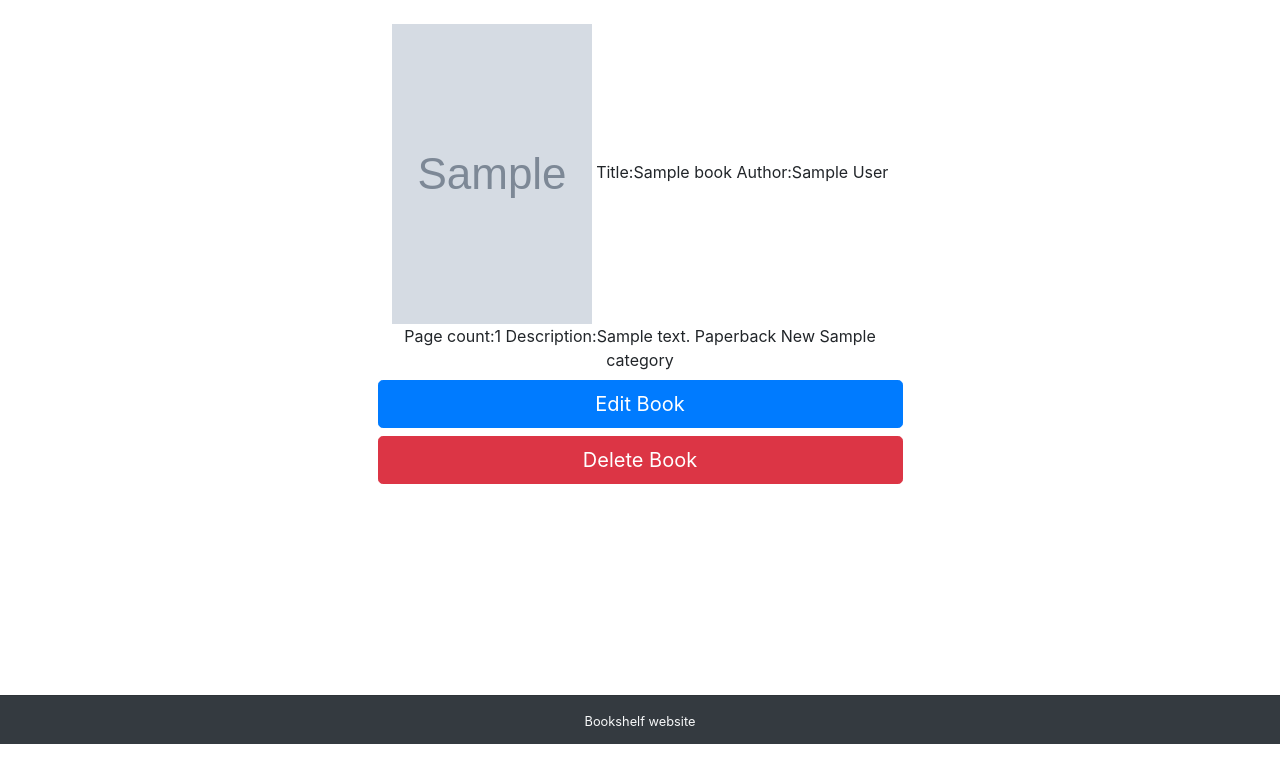
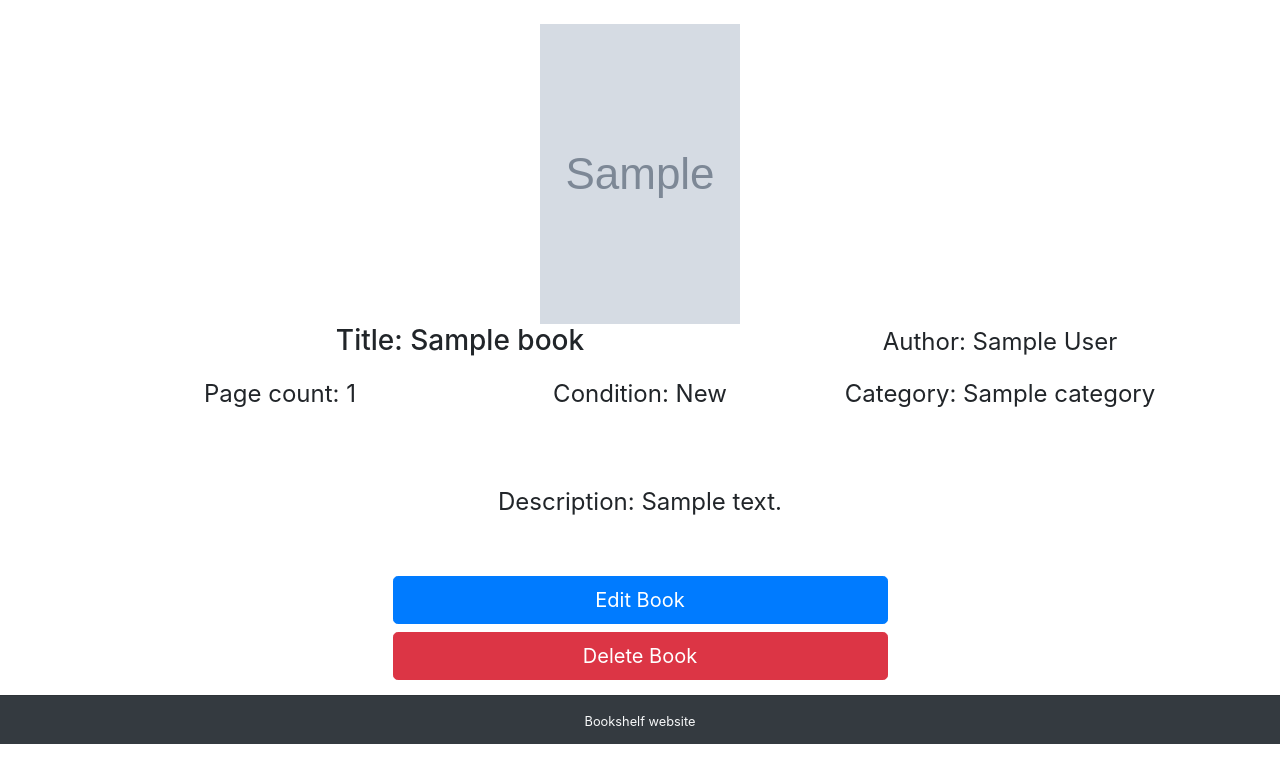
Before and after one commit to Danielvalev/bookshelf, a Django app: page /books/details/1/ in a window 1280 px wide. Shown: the part 56-816 px from the top of the page. Run offline with Django 3.2, Linux system fonts and the light colour scheme; a user stored in the database is signed in; tables that the repository leaves empty hold one stand-in row (values such as "Sample post"); grey boxes marked "Sample" are stand-in pictures; some libraries are stand-ins or nearby versions.

Commit message:
Added custom css and fix book_details template

```diff
--- a/bookshelf/static/css/style.css
+++ b/bookshelf/static/css/style.css
@@ -11,3 +11,13 @@ body {
 #footer {
     margin-top: 5rem;
 }
+
+.book-details {
+    font-size: 1.5rem;
+}
+
+.book-details-description {
+    font-size: 1.5rem;
+    margin: 1.5rem;
+    padding: 2rem;
+}
--- a/bookshelf/templates/books/book_detail.html
+++ b/bookshelf/templates/books/book_detail.html
@@ -3,30 +3,46 @@
 {% load crispy_forms_tags %}
 {% block title %}{{ book.title }} | Bookshelf{% endblock %}
 {% block site_content %}
-    <div class="col-md-6 text-center mx-auto">
+<div class="col-md-12 text-center mx-auto">
 
     <div class="text-center">
+        <div class="text-center" class="book-details-image">
             {% if book.image %}
             <img src="{{ book.image.url }}" alt="{{ book.title }}" width="200" height="300">
             {% else %}
             <img src="{% static 'images/no_image.jpg' %}" alt="No image" width="200" height="300">
             {% endif %}
+        </div>
+        <div class="container">
+            <div class="row">
+                <div class="col-sm-8"><h3>Title: {{ book.title }}</h3></div>
+                <div class="col-sm-4"><p class="book-details">Author: {{ book.author }}</p></div>
+            </div>
+            <div class="row">
+                <div class="col-sm"><p class="book-details">Page count: {{ book.page_count }}</p></div>
+                <div class="col-sm"><p class="book-details">Condition: {{ book.condition }}</p></div>
+                <div class="col-sm"><p class="book-details">Category: {{ book.category }}</p></div>
+            </div>
+        </div>
 
-            Title:{{ book.title }}
-            Author:{{ book.author }}
-            Page count:{{ book.page_count }}
-            Description:{{ book.description }}
-            {{ book.cover_type }}
-            {{ book.condition }}
-            {{ book.category }}
+        <div class="text-center col-md-12">
+            <p class="book-details-description">Description: {{ book.description }}</p>
+        </div>
+        <div class="col-md-12 text-center mx-auto">
+            <div class="col-md-6 text-center mx-auto">
                 {% if can_edit %}
                 <a href="{% url 'edit book' book.pk %}" class="btn btn-lg btn-primary btn-block mt-2">Edit Book</a>
                 {% else %}
-                <p>Owner: {{ book.user }}</p>
+                <p class="book-details">Owner: {{ book.user }}</p>
                 {% endif %}
+            </div>
+            <div class="col-md-6 text-center mx-auto">
                 {% if can_edit %}
                 <a href="{% url 'delete book' book.pk %}" class="btn btn-lg btn-danger btn-block mt-2">Delete Book</a>
                 {% endif %}
             </div>
         </div>
+
+    </div>
+</div>
 {% endblock %}
```
Lines whose indentation alone changed are shown as unchanged.
